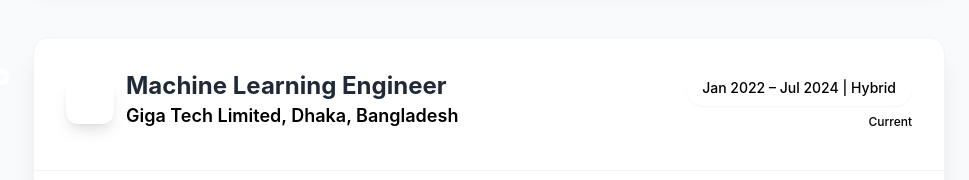
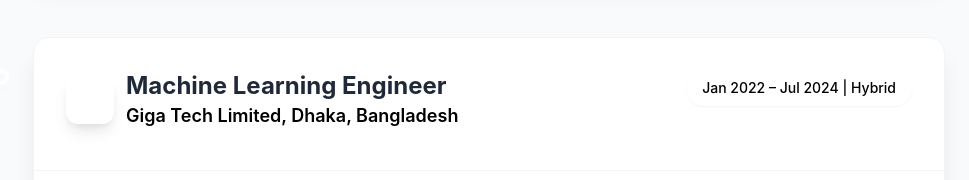
Before and after one commit to Ekram007/ekram007.github.io, a React (Create React App) app: page / in a window 1280 px wide. Shown: the part 1554-1734 px from the top of the page, without its empty margins (311-1280 px from the left). Built offline with nearby package versions, Linux system fonts and the light colour scheme.

Commit message:
Updated Portfolio.js to conditionally display the "Current" label for ongoing job periods, enhancing clarity in the experience section.

```diff
--- a/src/Portfolio.js
+++ b/src/Portfolio.js
@@ -461,10 +461,12 @@
                                                             <span className="inline-flex items-center px-4 py-2 bg-teal-100 text-teal-800 rounded-full text-sm font-medium shadow-sm">
                                                                 {job.period}
                                                             </span>
-                                                            <div className="flex items-center gap-1 text-teal-600">
-                                                                <div className="w-2 h-2 bg-teal-500 rounded-full animate-pulse"></div>
-                                                                <span className="text-xs font-medium">Current</span>
-                                                            </div>
+                                                            {job.period.includes('Present') && (
+                                                                <div className="flex items-center gap-1 text-teal-600">
+                                                                    <div className="w-2 h-2 bg-teal-500 rounded-full animate-pulse"></div>
+                                                                    <span className="text-xs font-medium">Current</span>
+                                                                </div>
+                                                            )}
                                                         </div>
                                                     </div>
                                                 </div>
```
